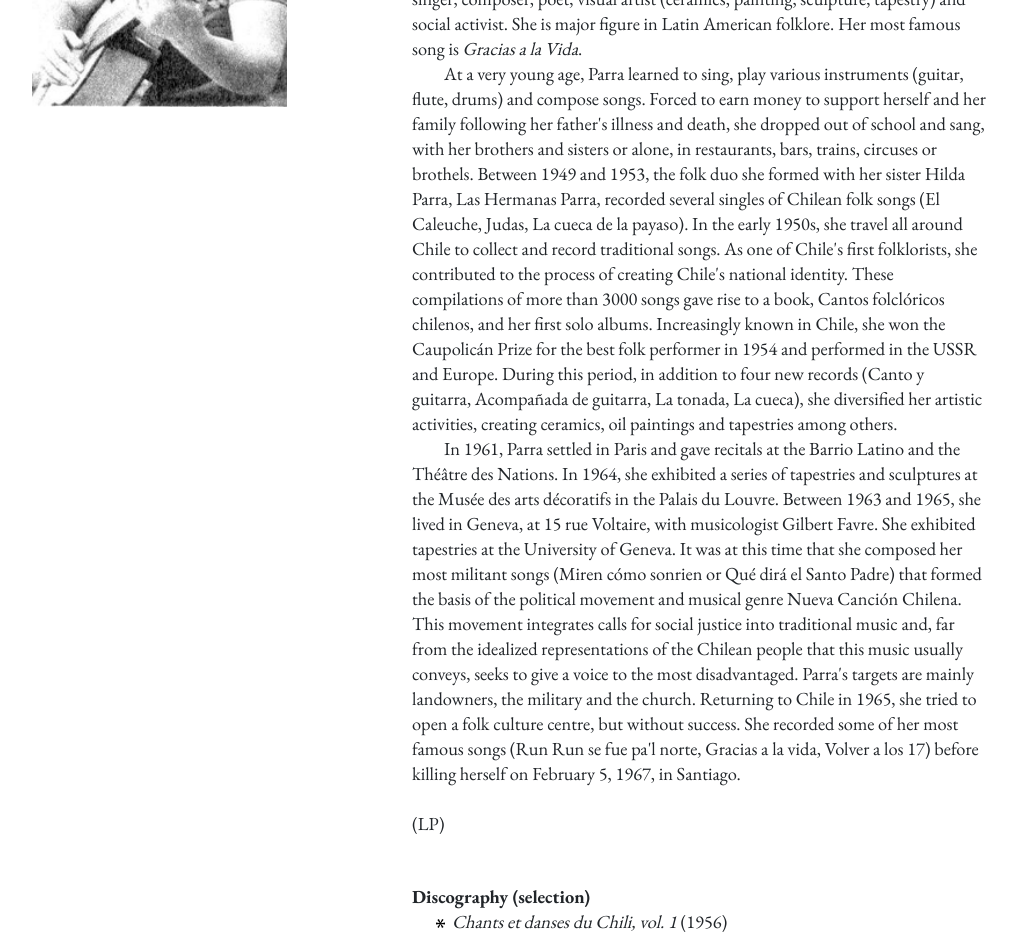
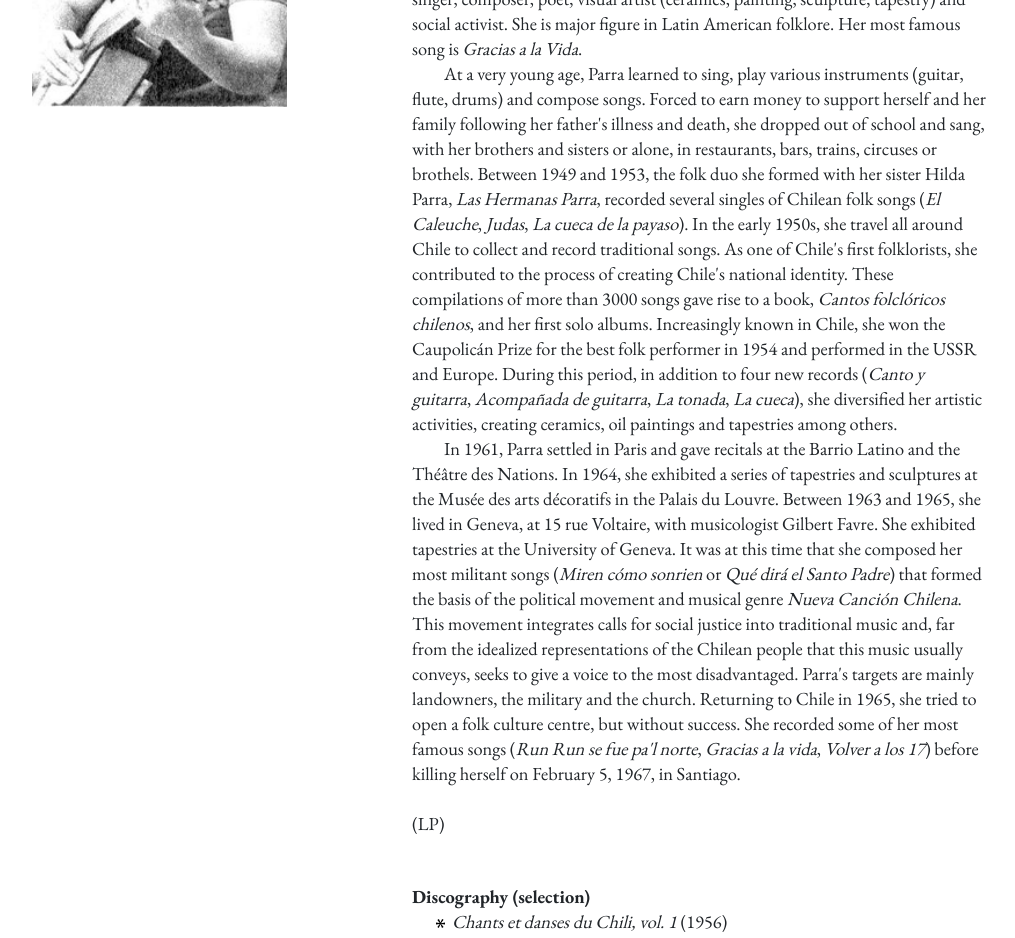
Before and after one commit to larucheio/100elles.ch, a Jekyll site: the page built from en/100femmes/violeta-parra/index.html, in a window 1280 px wide. Shown: the part 438-1376 px from the top of the page, without its empty margins (53-1068 px from the left). Built offline with Jekyll 4.4.1, drawn with Linux system fonts in a browser that asks for light colours.

Commit message:
Améliorations typographiques des biographies anglaises

```diff
--- a/en/100femmes/henriette-bonna/index.html
+++ b/en/100femmes/henriette-bonna/index.html
@@ -27,7 +27,7 @@ fr-translation: "/100femmes/henriette-bonna/"
             Her politico-religious activism also shone through in the judiciary sphere. In the trial brought against her husband, who had been accused of heresy and jailed in Lyon, Henriette was mentioned by the prosecution witnesses. According to hearsay, she had been spotted by a window with her servant, defiantly spinning wool during the solemn Corpus Christi procession. In doing so, the two women showed their opposition to the cult. Accounts also mention Henriette calling out the priests chanting litanies and the women following them. On another occasion, she confronted one of the prosecution witnesses. During the altercation, she called them a “Papist”, avowing her Lutheran sympathies and personal implication in the influx of Protestant preachers to Geneva.
           </p>
           <p>
-            Indeed, in a letter to Baudichon de La Maisonneuve, a copy of which was used in the trial, Henriette updated her husband on the spread of Evangelical sermons. In closing the letter, she feminized his name, writing “Your devoted wife, Anrite<a href="#note1"><sup>1</sup></a> Baudichone.” 19th-century Genevan historians, writing the first histories of the Reformation, thus referred to Henriette Bonna as Henriette Baudichon. The name is also used in a bas-relief of her on the Reformation Wall (1909-1917), located in Parc des Bastions. On the monument, she is shown next to a midwife, who hands a new born to a preacher for baptism. The scene depicts Geneva’s first Evangelical baptism, organized by Baudichon de La Maisonneuve and Henriette Bonna. Through this ritual, they showed their public opposition to Christians receiving sacraments from priests, whom Protestants saw as false pastors.
+            Indeed, in a letter to Baudichon de La Maisonneuve, a copy of which was used in the trial, Henriette updated her husband on the spread of Evangelical sermons. In closing the letter, she feminized his name, writing “Your devoted wife, Anrite<a href="#note1"><sup>1</sup></a> Baudichone.” 19<sup>th</sup>-century Genevan historians, writing the first histories of the Reformation, thus referred to Henriette Bonna as Henriette Baudichon. The name is also used in a bas-relief of her on the Reformation Wall (1909-1917), located in Parc des Bastions. On the monument, she is shown next to a midwife, who hands a new born to a preacher for baptism. The scene depicts Geneva’s first Evangelical baptism, organized by Baudichon de La Maisonneuve and Henriette Bonna. Through this ritual, they showed their public opposition to Christians receiving sacraments from priests, whom Protestants saw as false pastors.
           </p>
         </div>
         <br>
--- a/en/100femmes/violeta-parra/index.html
+++ b/en/100femmes/violeta-parra/index.html
@@ -21,10 +21,10 @@ fr-translation: "/100femmes/violeta-parra/"
             Violeta del Carmen Parra Sandoval was born on October 4, 1917, in San Carlos, Chile, and died on February 5, 1967, in Santiago. Influenced by a peasant mother – guitarist and singer in her spare time – and a musician father, Violeta was a folk singer, composer, poet, visual artist (ceramics, painting, sculpture, tapestry) and social activist. She is major figure in Latin American folklore. Her most famous song is <i>Gracias a la Vida</i>.
           </p>
           <p>
-            At a very young age, Parra learned to sing, play various instruments (guitar, flute, drums) and compose songs. Forced to earn money to support herself and her family following her father's illness and death, she dropped out of school and sang, with her brothers and sisters or alone, in restaurants, bars, trains, circuses or brothels. Between 1949 and 1953, the folk duo she formed with her sister Hilda Parra, Las Hermanas Parra, recorded several singles of Chilean folk songs (El Caleuche, Judas, La cueca de la payaso). In the early 1950s, she travel all around Chile to collect and record traditional songs. As one of Chile's first folklorists, she contributed to the process of creating Chile's national identity. These compilations of more than 3000 songs gave rise to a book, Cantos folclóricos chilenos, and her first solo albums. Increasingly known in Chile, she won the Caupolicán Prize for the best folk performer in 1954 and performed in the USSR and Europe. During this period, in addition to four new records (Canto y guitarra, Acompañada de guitarra, La tonada, La cueca), she diversified her artistic activities, creating ceramics, oil paintings and tapestries among others.
+            At a very young age, Parra learned to sing, play various instruments (guitar, flute, drums) and compose songs. Forced to earn money to support herself and her family following her father's illness and death, she dropped out of school and sang, with her brothers and sisters or alone, in restaurants, bars, trains, circuses or brothels. Between 1949 and 1953, the folk duo she formed with her sister Hilda Parra, <i>Las Hermanas Parra</i>, recorded several singles of Chilean folk songs (<i>El Caleuche</i>, <i>Judas</i>, <i>La cueca de la payaso</i>). In the early 1950s, she travel all around Chile to collect and record traditional songs. As one of Chile's first folklorists, she contributed to the process of creating Chile's national identity. These compilations of more than 3000 songs gave rise to a book, <i>Cantos folclóricos chilenos</i>, and her first solo albums. Increasingly known in Chile, she won the Caupolicán Prize for the best folk performer in 1954 and performed in the USSR and Europe. During this period, in addition to four new records (<i>Canto y guitarra</i>, <i>Acompañada de guitarra</i>, <i>La tonada</i>, <i>La cueca</i>), she diversified her artistic activities, creating ceramics, oil paintings and tapestries among others.
           </p>
           <p>
-            In 1961, Parra settled in Paris and gave recitals at the Barrio Latino and the Théâtre des Nations. In 1964, she exhibited a series of tapestries and sculptures at the Musée des arts décoratifs in the Palais du Louvre. Between 1963 and 1965, she lived in Geneva, at 15 rue Voltaire, with musicologist Gilbert Favre. She exhibited tapestries at the University of Geneva. It was at this time that she composed her most militant songs (Miren cómo sonrien or Qué dirá el Santo Padre) that formed the basis of the political movement and musical genre Nueva Canción Chilena. This movement integrates calls for social justice into traditional music and, far from the idealized representations of the Chilean people that this music usually conveys, seeks to give a voice to the most disadvantaged. Parra's targets are mainly landowners, the military and the church. Returning to Chile in 1965, she tried to open a folk culture centre, but without success. She recorded some of her most famous songs (Run Run se fue pa'l norte, Gracias a la vida, Volver a los 17) before killing herself on February 5, 1967, in Santiago.
+            In 1961, Parra settled in Paris and gave recitals at the Barrio Latino and the Théâtre des Nations. In 1964, she exhibited a series of tapestries and sculptures at the Musée des arts décoratifs in the Palais du Louvre. Between 1963 and 1965, she lived in Geneva, at 15 rue Voltaire, with musicologist Gilbert Favre. She exhibited tapestries at the University of Geneva. It was at this time that she composed her most militant songs (<i>Miren cómo sonrien</i> or <i>Qué dirá el Santo Padre</i>) that formed the basis of the political movement and musical genre <i>Nueva Canción Chilena</i>. This movement integrates calls for social justice into traditional music and, far from the idealized representations of the Chilean people that this music usually conveys, seeks to give a voice to the most disadvantaged. Parra's targets are mainly landowners, the military and the church. Returning to Chile in 1965, she tried to open a folk culture centre, but without success. She recorded some of her most famous songs (<i>Run Run se fue pa'l norte</i>, <i>Gracias a la vida</i>, <i>Volver a los 17</i>) before killing herself on February 5, 1967, in Santiago.
           </p>
         </div>
         <br>
--- a/en/100femmes/yvonne-bovard/index.html
+++ b/en/100femmes/yvonne-bovard/index.html
@@ -21,7 +21,7 @@ fr-translation: "/100femmes/yvonne-bovard/"
             Yvonne Bovard was a violinist who was born in Geneva in 1902 and died in Geneva in 1984. As a member of the Communist Party of Switzerland, she moved to the USSR in 1936. She was arrested by the political police because of anti-Soviet activity, and was imprisoned by the Gulag until 1948.
           </p>
           <p>
-            Bovard graduated from the Conservatoire de Genève in 1920 where she received the second prize for violin in her year. As a member of the Communist Party of Switzerland, she moved to the USSR on March 8, 1936, and joined her husband, Mark Schalks – who was exiled from Geneva after the Fusillade of November 9, 1932, where soldiers opened fire on and arrested anti-fascist protesters. She worked in the Radio Moscow’s French unit, among others for the children’s radio programme. In her correspondence, she was enthusiastic about the achievements of the Soviet system, such as the absence of a labour hierarchy, the quality of health care, and increased access to childcare.
+            Bovard graduated from the <i>Conservatoire de Genève</i> in 1920 where she received the second prize for violin in her year. As a member of the Communist Party of Switzerland, she moved to the USSR on March 8, 1936, and joined her husband, Mark Schalks – who was exiled from Geneva after the Fusillade of November 9, 1932, where soldiers opened fire on and arrested anti-fascist protesters. She worked in the Radio Moscow’s French unit, among others for the children’s radio programme. In her correspondence, she was enthusiastic about the achievements of the Soviet system, such as the absence of a labour hierarchy, the quality of health care, and increased access to childcare.
           </p>
           <p>
             Bovard gradually started to doubt about the regime after noticing the disappearances of various people. In October 1940, Schalks was imprisoned: a large number of Polish communists were arrested due to the Red Army’s invading Poland in September 1939. Learning that he was sent to Siberia, Bovard prepared to return to Switzerland but was arrested on November 27, 1940, and sentenced to eight years in a labour camp for anti-Soviet activity. The exact reasons of her sentence are unclear. Some believe that she was criticising Stalin, while others think that she was arrested simply because of her husband. Bovard would spend eight years in an all-female labour camp specialised in logging that was situated near Iaïa along the Trans-Siberian Railway. After completing her sentence, she remained banished in Siberia, just as a great number of people. In September 1948, she started to live and work in Yeniseysk. All attempts to free her before had failed, including the efforts of the Swiss Federal Department of Foreign Affairs, the Red Cross, and other public protests that used her case for political purposes.
```
Also changed, not shown: en/100femmes/marcelle-bard/index.html (+1 -1 lines), en/100femmes/marie-louise-mignot/index.html (+1 -1 lines).
